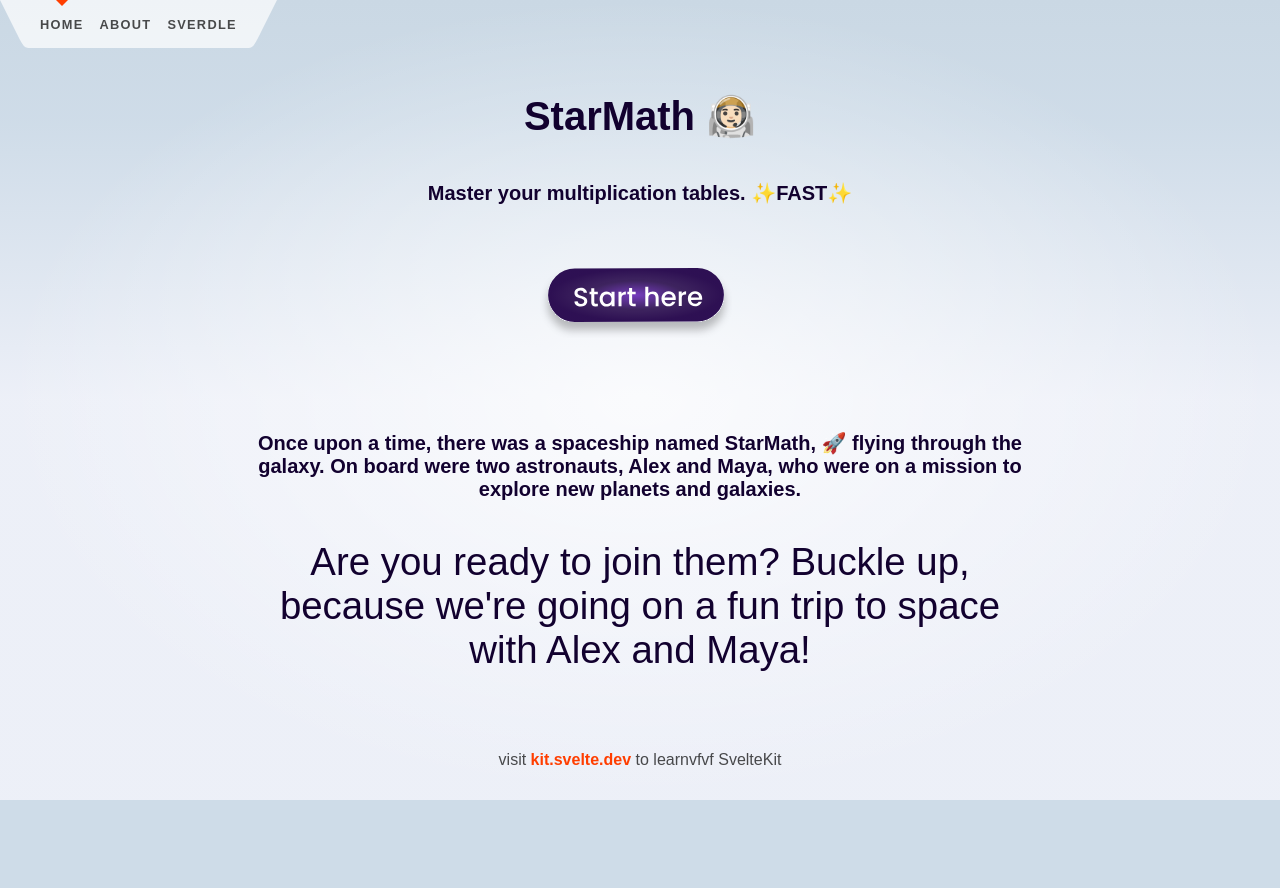
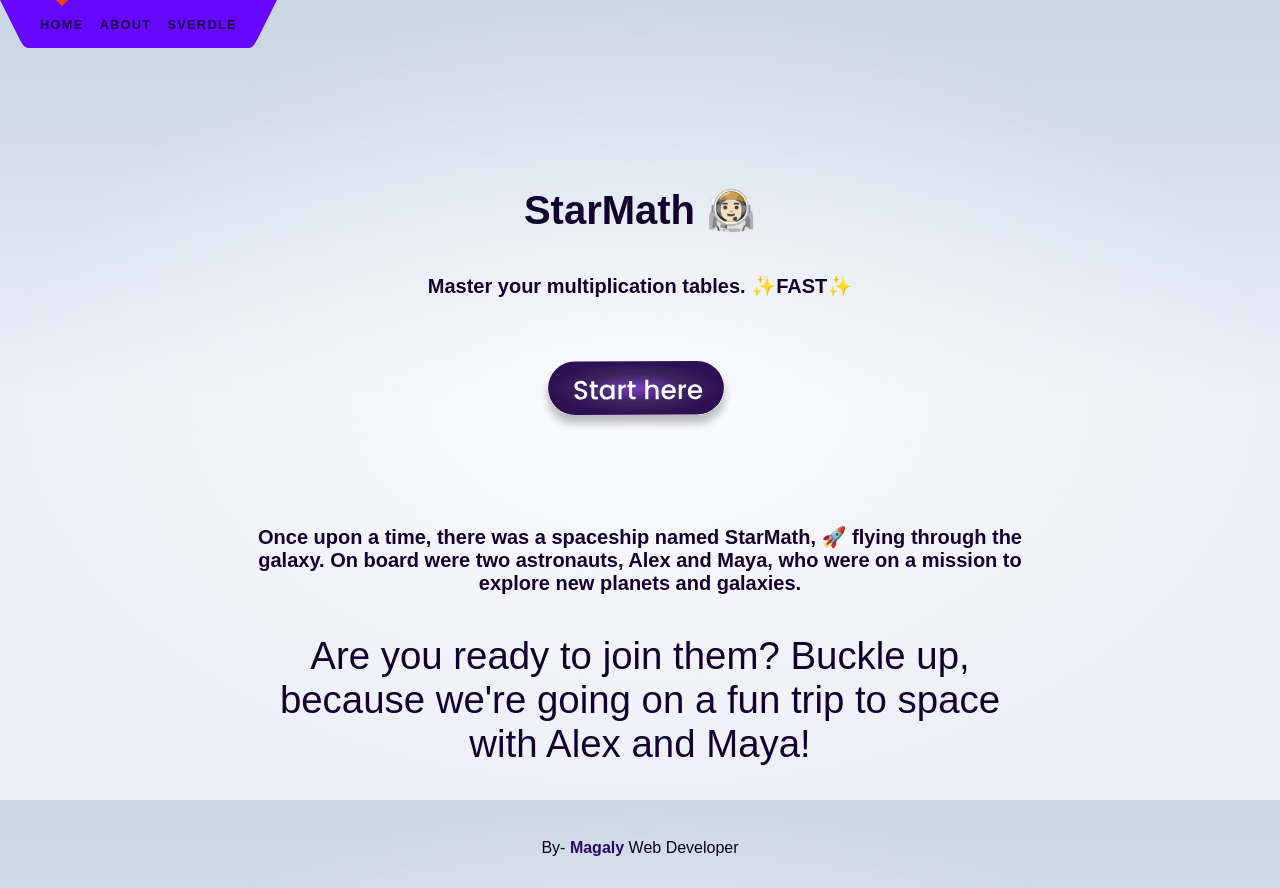
Before and after one commit to mbelmontes7/my-app, a SvelteKit app: page / in a window 1280 px wide. Before the commit the page ends 800 px from the top, so only its background shows below. Built offline with nearby package versions, Linux system fonts and the light colour scheme.

Commit message:
so far so good

```diff
--- a/src/routes/+layout.svelte
+++ b/src/routes/+layout.svelte
@@ -11,7 +11,8 @@
 	</main>
 
 	<footer>
-		<p>visit <a href="https://kit.svelte.dev">kit.svelte.dev</a> to learnvfvf SvelteKit</p>
+		<p>By- <a href="https://magalybelmontes77.notion.site/Magaly-s-creativity-home-8a88ba5e947f44ffb5d35acebf64f678">Magaly </a>Web Developer</p>
+
 	</footer>
 </div>
 
@@ -20,6 +21,7 @@
 		display: flex;
 		flex-direction: column;
 		min-height: 100vh;
+		color: rgb(13, 1, 25);
 	}
 
 	main {
@@ -31,6 +33,7 @@
 		max-width: 64rem;
 		margin: 0 auto;
 		box-sizing: border-box;
+
 	}
 
 	footer {
@@ -43,6 +46,7 @@
 
 	footer a {
 		font-weight: bold;
+		color: rgb(43, 8, 104);
 	}
 
 	@media (min-width: 480px) {
--- a/src/routes/Header.svelte
+++ b/src/routes/Header.svelte
@@ -1,7 +1,6 @@
 <script>
 	import { page } from '$app/stores';
-	import logo from '$lib/images/svelte-logo.svg';
-	import github from '$lib/images/github.svg';
+
 </script>
 
 <header>
@@ -39,15 +38,15 @@
 	}
 
 	.corner {
-		width: 3em;
-		height: 3em;
+		width: 2em;
+		height: 9em;
 	}
 
 
 	nav {
 		display: flex;
 		justify-content: center;
-		--background: rgba(255, 255, 255, 0.7);
+		--background: rgba(100, 1, 900, 0.967)
 	}
 
 	svg {
@@ -105,6 +104,6 @@
 	}
 
 	a:hover {
-		color: var(--color-theme-1);
+		color: aqua;
 	}
 </style>
```
